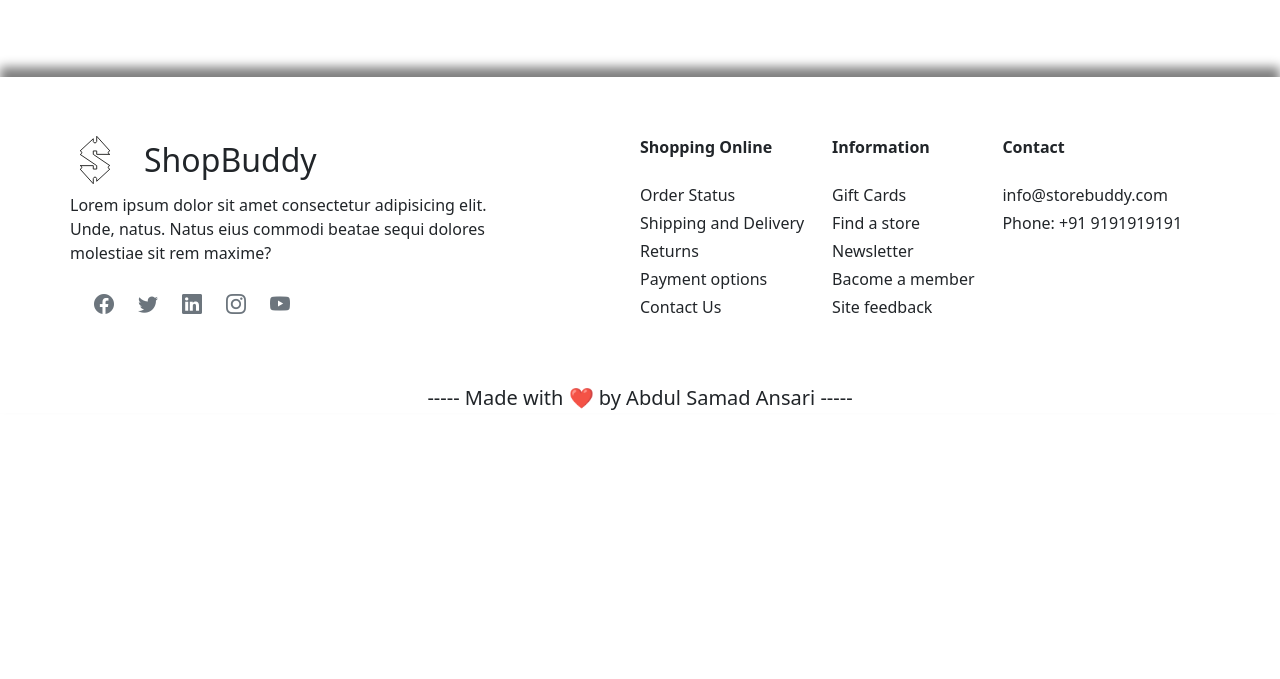
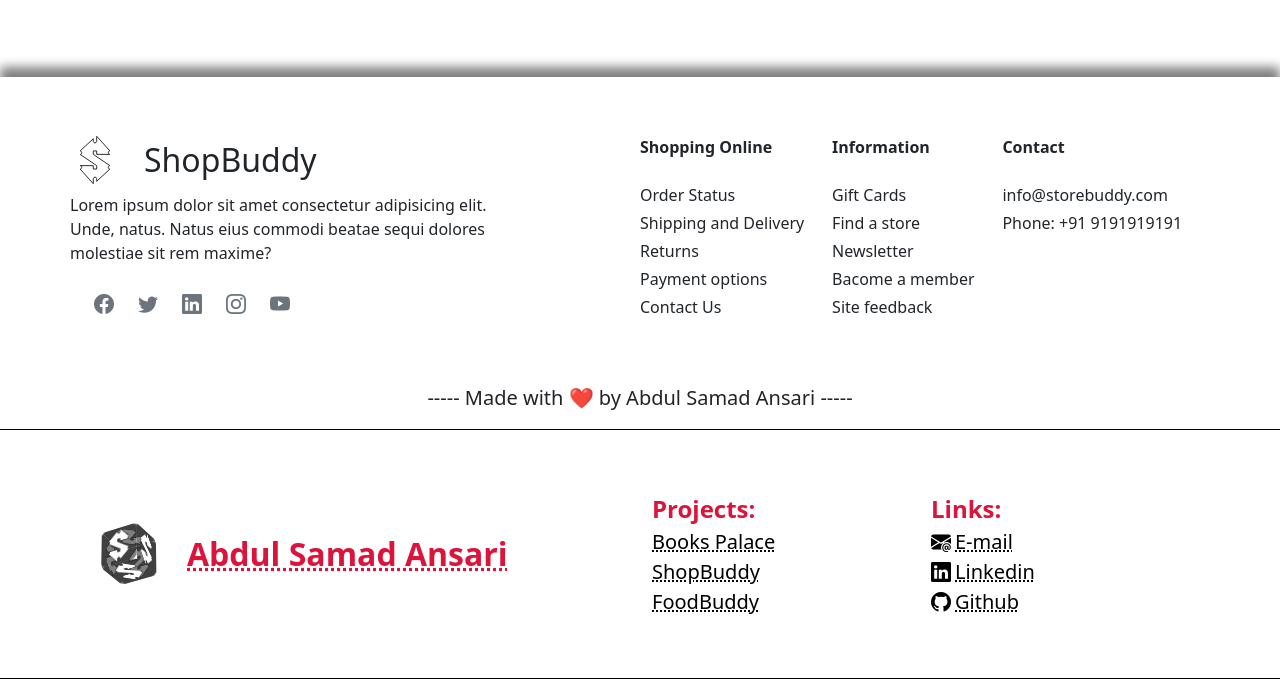
Before and after one commit to Sam-822/E-Commerce, a Next.js app: page / in a window 1280 px wide. Shown: the part 1297-1976 px from the top of the page. Before the commit the page ends 1726 px from the top, so only its background shows below. Built offline with nearby package versions, Linux system fonts and the light colour scheme.

Commit message:
added my footer

```diff
--- /dev/null
+++ b/src/app/component/MyFooter.js
@@ -0,0 +1,125 @@
+import React from "react";
+import "@/app/footer.css";
+
+const Footer = () => {
+  return (
+    <div className="footer-container glass">
+      <div className="container d-flex align-items-center justify-content-center  h-100">
+        <div className="row w-100">
+          <div className="col-1 grid" id="footer-logo">
+            <div className="cube-container mx-2 pers650">
+              <div className="cube">
+                <div className="face front">
+                  <img src="/logo.svg" height="100%" alt="" />
+                </div>
+                <div className="face back">
+                  <img src="/logo.svg" height="100%" alt="" />
+                </div>
+                <div className="face left">
+                  <img src="/logo.svg" height="100%" alt="" />
+                </div>
+                <div className="face right">
+                  <img src="/logo.svg" height="100%" alt="" />
+                </div>
+                <div className="face top">
+                  <img src="/logo.svg" height="100%" alt="" />
+                </div>
+                <div className="face bottom">
+                  <img src="/logo.svg" height="100%" alt="" />
+                </div>
+              </div>
+            </div>
+          </div>
+          <div className="col-5 d-flex align-items-center">
+            <a
+              href="https://abdulsamadsportfolio2.netlify.app/"
+              target="_blank"
+              id="footer-name"
+              className="footer-links fs-2 text-crimson"
+            >
+              Abdul Samad Ansari
+            </a>
+          </div>
+          <div className="col">
+            <div className="row">
+              <div className="col fs-4 text-crimson">Projects:</div>
+            </div>
+            <div className="row">
+              <div className="col">
+                <a
+                  href="https://bookstore-sooty-beta.vercel.app/"
+                  className=" text-black fs-5 footer-links"
+                  target="_blank"
+                >
+                  Books Palace
+                </a>
+              </div>
+            </div>
+            <div className="row">
+              <div className="col">
+                <a
+                  href="https://shopbuddy-abdul-samad-ansaris-projects.vercel.app/"
+                  className=" text-black fs-5 footer-links"
+                  target="_blank"
+                >
+                  ShopBuddy
+                </a>
+              </div>
+            </div>
+            <div className="row">
+              <div className="col">
+                <a
+                  href="https://foodbuddyabdul.netlify.app/"
+                  className=" text-black fs-5 footer-links"
+                  target="_blank"
+                >
+                  FoodBuddy
+                </a>
+              </div>
+            </div>
+          </div>
+          <div className="col">
+            <div className="row">
+              <div className="col fs-4 text-crimson">Links:</div>
+            </div>
+            <div className="row">
+              <div className="col">
+                <a
+                  href="mailto:ansamad1028@gmail.com"
+                  className=" text-black fs-5 footer-links"
+                  target="_blank"
+                >
+                  <i className="bi bi-envelope-at-fill fs-5 me-1"></i>E-mail
+                </a>
+              </div>
+            </div>
+            <div className="row">
+              <div className="col">
+                <a
+                  href="https://www.linkedin.com/in/abdulsamad102/"
+                  className=" text-black fs-5 footer-links"
+                  target="_blank"
+                >
+                  <i className="bi bi-linkedin fs-5 me-1"></i>Linkedin
+                </a>
+              </div>
+            </div>
+            <div className="row">
+              <div className="col">
+                <a
+                  href="https://github.com/Sam-822"
+                  className=" text-black fs-5 footer-links"
+                  target="_blank"
+                >
+                  <i className="bi bi-github fs-5 me-1"></i>Github
+                </a>
+              </div>
+            </div>
+          </div>
+        </div>
+      </div>
+    </div>
+  );
+};
+
+export default Footer;
--- /dev/null
+++ b/src/app/footer.css
@@ -0,0 +1,86 @@
+#footer {
+  background-image: linear-gradient(320deg, #324773 10%, #111827);
+  height: 200px;
+}
+
+.footer-container {
+  height: 250px;
+	border-top: 1px solid black;
+	border-bottom: 1px solid black;
+}
+
+.cube-container {
+  perspective: 1000px;
+}
+
+.cube {
+  width: 40px;
+  height: 40px;
+  position: relative;
+  transform-style: preserve-3d;
+  /* transform: rotateX(30deg) rotateY(50deg); */
+  animation: rotateCube 10s infinite linear;
+}
+
+.face {
+  position: absolute;
+  width: 40px;
+  height: 40px;
+  background: rgba(0, 0, 0, 0.5);
+  /* background: rgba(255, 255, 255, 0.8); */
+  /* border: 1px solid #6a6a6a; */
+  border-radius: 5px;
+  display: flex;
+  justify-content: center;
+  align-items: center;
+  font-size: 20px;
+  font-weight: bold;
+}
+
+.front {
+  transform: translateZ(20px);
+}
+.back {
+  transform: rotateY(180deg) translateZ(20px);
+}
+.left {
+  transform: rotateY(-90deg) translateZ(20px);
+}
+.right {
+  transform: rotateY(90deg) translateZ(20px);
+}
+.top {
+  transform: rotateX(90deg) translateZ(20px);
+}
+.bottom {
+  transform: rotateX(-90deg) translateZ(20px);
+}
+
+@keyframes rotateCube {
+  from {
+    transform: rotateX(0) rotateY(0);
+  }
+  to {
+    transform: rotateX(360deg) rotateY(360deg);
+  }
+}
+
+#footer-logo {
+  display: flex;
+  justify-content: center;
+  align-items: center;
+}
+
+.text-crimson {
+  font-weight: 600;
+  color: crimson !important;
+}
+
+.footer-links {
+  text-decoration: underline dotted;
+  cursor: pointer;
+}
+
+.footer-links:hover {
+  text-decoration: underline;
+}
--- a/src/app/layout.js
+++ b/src/app/layout.js
@@ -3,6 +3,7 @@ import "./globals.css";
 import "bootstrap/dist/css/bootstrap.min.css";
 import "bootstrap-icons/font/bootstrap-icons.css";
 import Footer from "./component/Footer";
+import MyFooter from "./component/MyFooter";
 
 export const metadata = {
   title: "ShopBuddy - Your favorite e-commerce website",
@@ -17,12 +18,13 @@ export default function RootLayout({ children }) {
           <NavBar />
         </header>
         {children}
-        <footer className="mb-0" style={{marginTop:200}}>
+        <footer className="mb-0" style={{ marginTop: 200 }}>
           <Footer />
           <p className="text-center vw-100 fs-5 mt-5">
             ----- Made with <span className="heart"> ❤️</span> by Abdul Samad
             Ansari -----
           </p>
+          <MyFooter />
         </footer>
       </body>
     </html>
```
